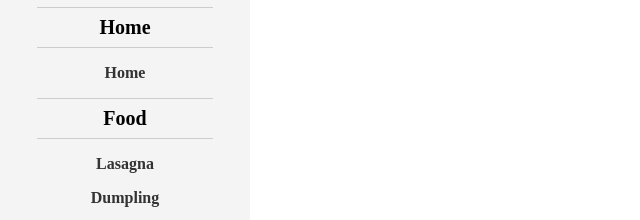
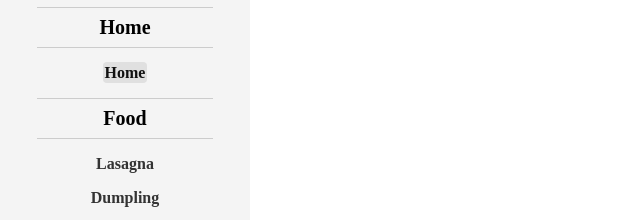
Before and after one commit to JacobGraham02/APAKushFactionWiki, a website built with webpack: page index.html in a window 1280 px wide. Shown: the part 258-478 px from the top of the page, 0-640 px from the left. Built offline with nearby package versions, Linux system fonts and the light colour scheme.

Commit message:
Added functionality to have the current active list link item highlighted when you have the associated page open

```diff
--- a/css/style.css
+++ b/css/style.css
@@ -129,6 +129,21 @@ body {
 }
 /* ==================== Fade and slide animation for swapping page content ================ */
 
+/* ==================== Highlight the active link ========================================= */
+.sidebar a[data-section].active,
+.sidebar a[data-section]:hover {
+  background-color: #e0e0e0;   /* light grey */
+  color: #111;                 /* darker text */
+  border-radius: 4px;          /* soften the corners */
+  padding: 1%;
+  text-decoration: none;
+}
+
+.sidebar ul li.active-item a {
+  /* same styles as above */
+}
+/* ==================== Highlight the active link ========================================== */
+
 /* -------------- */
 /* NAV LIST STYLES */
 /*  remove default list styling for a clean menu */
--- a/js/app.js
+++ b/js/app.js
@@ -4,11 +4,26 @@ const overlay = document.getElementById("overlay");
 const content = document.querySelector('.content');
 const pages   = document.querySelectorAll('.content .page');
 const links   = document.querySelectorAll('nav.sidebar a[data-section]');
+const default_active_page = "#home";
 
 hamburger_menu_icon.addEventListener("click", () => {
     sidebar.classList.toggle('active');
     overlay.classList.toggle('active');
 });
+
+// call this after you swap the .page.active
+function updateNavHighlight(selector) {
+  links.forEach(link => {
+    if (link.getAttribute('data-section') === selector) {
+      link.classList.add('active');
+      // if you prefer styling the <li>, you could do:
+      // link.parentElement.classList.add('active-item');
+    } else {
+      link.classList.remove('active');
+      // link.parentElement.classList.remove('active-item');
+    }
+  });
+}
 
 sidebar.querySelectorAll("a").forEach((element) => {
   element.addEventListener("click", () => {
@@ -36,6 +51,8 @@ function showSection(selector) {
     pages.forEach(p => p.classList.remove('active'));
     document.querySelector(selector).classList.add('active');
 
+    updateNavHighlight(selector);
+
     // 3) fade back in
     content.classList.remove('transition-out');
     content.classList.add('transition-in');
@@ -53,3 +70,8 @@ links.forEach(link => {
     overlay.classList.remove('active');
   });
 });
+
+/*
+Initially after the page first loads, automatically highlight the 'home' section list item
+ */
+updateNavHighlight(default_active_page);
```
